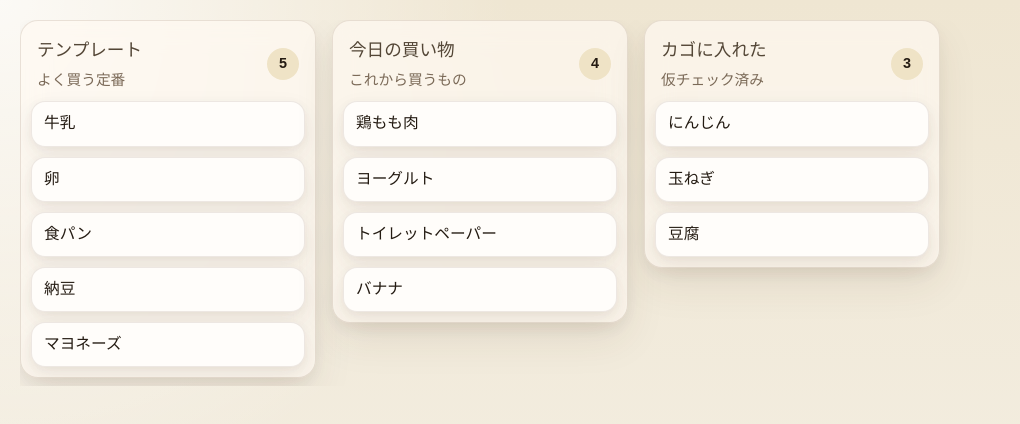
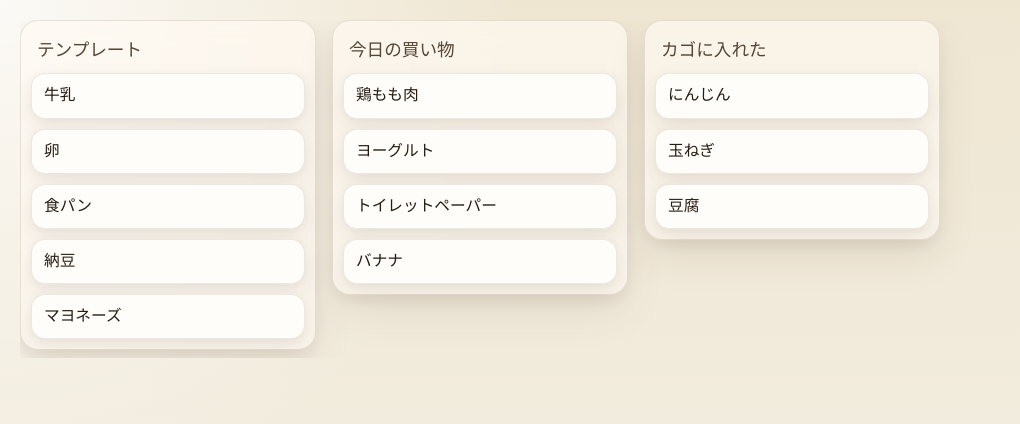
Before and after one commit to sheet00/kaimono-memo, a React (Vite) app in the folder src/: page / in a window 1280 px wide. Shown: the top 424 px of the page, without its empty margins (0-1020 px from the left). Built offline with nearby package versions, Linux system fonts and the light colour scheme.

Commit message:
dnd-kitで買い物ボードのドラッグ操作を実装

```diff
--- a/src/package.json
+++ b/src/package.json
@@ -10,6 +10,9 @@
     "preview": "vite preview"
   },
   "dependencies": {
+    "@dnd-kit/core": "^6.3.1",
+    "@dnd-kit/sortable": "^10.0.0",
+    "@dnd-kit/utilities": "^3.2.2",
     "react": "^19.2.4",
     "react-dom": "^19.2.4"
   },
--- a/src/src/App.tsx
+++ b/src/src/App.tsx
@@ -1,50 +1,285 @@
+import {
+  DndContext,
+  DragOverlay,
+  PointerSensor,
+  closestCorners,
+  useDroppable,
+  useSensor,
+  useSensors,
+  type DragEndEvent,
+  type DragOverEvent,
+  type DragStartEvent,
+} from '@dnd-kit/core'
+import {
+  SortableContext,
+  arrayMove,
+  useSortable,
+  verticalListSortingStrategy,
+} from '@dnd-kit/sortable'
+import { CSS } from '@dnd-kit/utilities'
+import { useState } from 'react'
 import './styles/board.css'
 
-const boardColumns = [
+type BoardColumn = {
+  id: string
+  title: string
+  items: string[]
+}
+
+const initialBoardColumns: BoardColumn[] = [
   {
     id: 'template',
     title: 'テンプレート',
-    subtitle: 'よく買う定番',
     items: ['牛乳', '卵', '食パン', '納豆', 'マヨネーズ'],
   },
   {
     id: 'today',
     title: '今日の買い物',
-    subtitle: 'これから買うもの',
     items: ['鶏もも肉', 'ヨーグルト', 'トイレットペーパー', 'バナナ'],
   },
   {
     id: 'basket',
     title: 'カゴに入れた',
-    subtitle: '仮チェック済み',
     items: ['にんじん', '玉ねぎ', '豆腐'],
   },
 ]
 
+function SortableItemCard({
+  columnId,
+  item,
+}: {
+  columnId: string
+  item: string
+}) {
+  const {
+    attributes,
+    listeners,
+    setNodeRef,
+    transform,
+    transition,
+    isDragging,
+  } = useSortable({
+    id: item,
+    data: {
+      type: 'item',
+      columnId,
+      item,
+    },
+  })
+
+  const style = {
+    transform: CSS.Transform.toString(transform),
+    transition,
+  }
+
+  return (
+    <article
+      ref={setNodeRef}
+      style={style}
+      className={`item-card ${isDragging ? 'is-dragging' : ''}`}
+      {...attributes}
+      {...listeners}
+    >
+      <p className="item-name">{item}</p>
+    </article>
+  )
+}
+
+function BoardColumnSection({
+  column,
+  isOver,
+}: {
+  column: BoardColumn
+  isOver: boolean
+}) {
+  const { setNodeRef } = useDroppable({
+    id: column.id,
+    data: {
+      type: 'column',
+      columnId: column.id,
+    },
+  })
+
+  return (
+    <section
+      ref={setNodeRef}
+      className={`board-column ${isOver ? 'is-drop-target' : ''}`}
+    >
+      <header className="column-header">
+        <h2>{column.title}</h2>
+      </header>
+
+      <SortableContext
+        items={column.items}
+        strategy={verticalListSortingStrategy}
+      >
+        <div className="column-cards">
+          {column.items.map((item) => (
+            <SortableItemCard key={item} columnId={column.id} item={item} />
+          ))}
+          {column.items.length === 0 ? (
+            <div className="empty-column">ここへ移動</div>
+          ) : null}
+        </div>
+      </SortableContext>
+    </section>
+  )
+}
+
 function App() {
+  const [columns, setColumns] = useState(initialBoardColumns)
+  const [activeItemId, setActiveItemId] = useState<string | null>(null)
+  const [overColumnId, setOverColumnId] = useState<string | null>(null)
+
+  const sensors = useSensors(
+    useSensor(PointerSensor, {
+      activationConstraint: {
+        distance: 6,
+      },
+    }),
+  )
+
+  const findColumnByItemId = (itemId: string) =>
+    columns.find((column) => column.items.includes(itemId))
+
+  const findColumnByTargetId = (targetId: string | null) => {
+    if (!targetId) {
+      return null
+    }
+
+    const matchedColumn = columns.find((column) => column.id === targetId)
+    if (matchedColumn) {
+      return matchedColumn
+    }
+
+    return findColumnByItemId(targetId)
+  }
+
+  const handleDragStart = (event: DragStartEvent) => {
+    setActiveItemId(String(event.active.id))
+  }
+
+  const handleDragOver = (event: DragOverEvent) => {
+    const activeId = String(event.active.id)
+    const overId = event.over ? String(event.over.id) : null
+
+    const activeColumn = findColumnByItemId(activeId)
+    const overColumn = findColumnByTargetId(overId)
+
+    if (!activeColumn || !overColumn) {
+      setOverColumnId(null)
+      return
+    }
+
+    setOverColumnId(overColumn.id)
+
+    if (activeColumn.id === overColumn.id) {
+      return
+    }
+
+    setColumns((currentColumns) => {
+      const sourceColumn = currentColumns.find((column) =>
+        column.items.includes(activeId),
+      )
+      const destinationColumn = currentColumns.find(
+        (column) => column.id === overColumn.id,
+      )
+
+      if (!sourceColumn || !destinationColumn) {
+        return currentColumns
+      }
+
+      const sourceItems = sourceColumn.items.filter((item) => item !== activeId)
+      const destinationItems = [...destinationColumn.items]
+      const overIndex =
+        overId && destinationItems.includes(overId)
+          ? destinationItems.indexOf(overId)
+          : destinationItems.length
+
+      destinationItems.splice(overIndex, 0, activeId)
+
+      return currentColumns.map((column) => {
+        if (column.id === sourceColumn.id) {
+          return { ...column, items: sourceItems }
+        }
+
+        if (column.id === destinationColumn.id) {
+          return { ...column, items: destinationItems }
+        }
+
+        return column
+      })
+    })
+  }
+
+  const handleDragEnd = (event: DragEndEvent) => {
+    const activeId = String(event.active.id)
+    const overId = event.over ? String(event.over.id) : null
+
+    if (!overId) {
+      setActiveItemId(null)
+      setOverColumnId(null)
+      return
+    }
+
+    const activeColumn = findColumnByItemId(activeId)
+    const overColumn = findColumnByTargetId(overId)
+
+    if (activeColumn && overColumn && activeColumn.id === overColumn.id) {
+      const oldIndex = activeColumn.items.indexOf(activeId)
+      const newIndex = overColumn.items.includes(overId)
+        ? overColumn.items.indexOf(overId)
+        : overColumn.items.length - 1
+
+      if (oldIndex !== newIndex) {
+        setColumns((currentColumns) =>
+          currentColumns.map((column) =>
+            column.id === activeColumn.id
+              ? {
+                  ...column,
+                  items: arrayMove(column.items, oldIndex, newIndex),
+                }
+              : column,
+          ),
+        )
+      }
+    }
+
+    setActiveItemId(null)
+    setOverColumnId(null)
+  }
+
   return (
     <main className="board-page">
-      <section className="board" aria-label="買い物ボード">
-        {boardColumns.map((column) => (
-          <section key={column.id} className="board-column">
-            <header className="column-header">
-              <div>
-                <h2>{column.title}</h2>
-                <p>{column.subtitle}</p>
-              </div>
-              <span className="column-count">{column.items.length}</span>
-            </header>
+      <DndContext
+        sensors={sensors}
+        collisionDetection={closestCorners}
+        onDragStart={handleDragStart}
+        onDragOver={handleDragOver}
+        onDragEnd={handleDragEnd}
+        onDragCancel={() => {
+          setActiveItemId(null)
+          setOverColumnId(null)
+        }}
+      >
+        <section className="board" aria-label="買い物ボード">
+          {columns.map((column) => (
+            <BoardColumnSection
+              key={column.id}
+              column={column}
+              isOver={overColumnId === column.id}
+            />
+          ))}
+        </section>
 
-            <div className="column-cards">
-              {column.items.map((item) => (
-                <article key={`${column.id}-${item}`} className="item-card">
-                  <p className="item-name">{item}</p>
-                </article>
-              ))}
-            </div>
-          </section>
-        ))}
-      </section>
+        <DragOverlay>
+          {activeItemId ? (
+            <article className="item-card item-card-overlay">
+              <p className="item-name">{activeItemId}</p>
+            </article>
+          ) : null}
+        </DragOverlay>
+      </DndContext>
     </main>
   )
 }
--- a/src/src/styles/board.css
+++ b/src/src/styles/board.css
@@ -21,13 +21,19 @@
   padding: 10px;
   box-shadow: var(--shadow-soft);
   backdrop-filter: blur(14px);
+  transition:
+    border-color 0.18s ease,
+    background-color 0.18s ease,
+    transform 0.18s ease;
+}
+
+.board-column.is-drop-target {
+  background: rgba(255, 247, 230, 0.92);
+  border-color: rgba(162, 75, 45, 0.32);
+  transform: translateY(-2px);
 }
 
 .column-header {
-  display: flex;
-  justify-content: space-between;
-  align-items: center;
-  gap: 12px;
   padding: 6px 6px 10px;
 }
 
@@ -36,30 +42,11 @@
   font-size: 1.1rem;
 }
 
-.column-header p {
-  margin: 6px 0 0;
-  font-size: 0.92rem;
-  color: var(--muted);
-}
-
-.column-count {
-  display: inline-flex;
-  align-items: center;
-  justify-content: center;
-  min-width: 2rem;
-  height: 2rem;
-  padding: 0 0.7rem;
-  border-radius: 999px;
-  background: var(--pill-bg);
-  color: var(--text-strong);
-  font-weight: 700;
-  font-size: 0.9rem;
-}
-
 .column-cards {
   display: flex;
   flex-direction: column;
   gap: 10px;
+  min-height: 3.5rem;
 }
 
 .item-card {
@@ -68,6 +55,26 @@
   border-radius: 14px;
   padding: 10px 12px 12px;
   box-shadow: var(--shadow-card);
+  cursor: grab;
+  user-select: none;
+  transition:
+    transform 0.16s ease,
+    box-shadow 0.16s ease,
+    opacity 0.16s ease;
+  touch-action: none;
+}
+
+.item-card.is-dragging {
+  opacity: 0.35;
+  border-style: dashed;
+}
+
+.item-card-overlay {
+  cursor: grabbing;
+  box-shadow:
+    0 16px 36px rgba(58, 39, 20, 0.16),
+    0 6px 14px rgba(58, 39, 20, 0.1);
+  transform: rotate(2deg);
 }
 
 .item-name {
@@ -76,6 +83,19 @@
   font-weight: 700;
   color: var(--text-strong);
   line-height: 1.35;
+}
+
+.empty-column {
+  display: flex;
+  align-items: center;
+  justify-content: center;
+  min-height: 56px;
+  border: 2px dashed rgba(162, 75, 45, 0.4);
+  border-radius: 14px;
+  background: rgba(255, 248, 235, 0.9);
+  color: var(--accent-strong);
+  font-size: 0.9rem;
+  font-weight: 700;
 }
 
 @media (max-width: 980px) {
```
Also changed, not shown: 2 other files (tests, documents, lock files or other folders).
